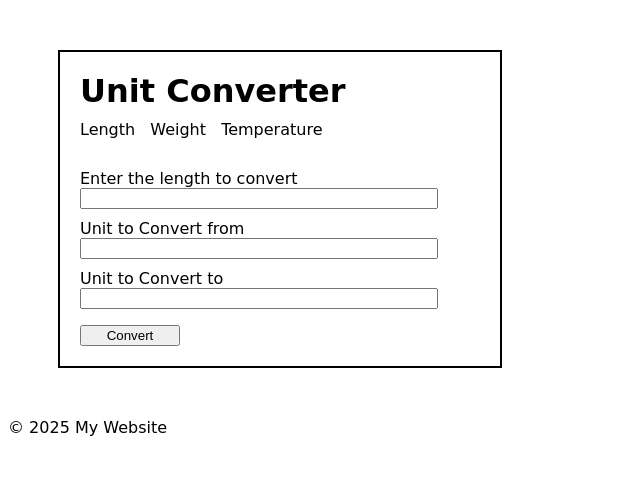
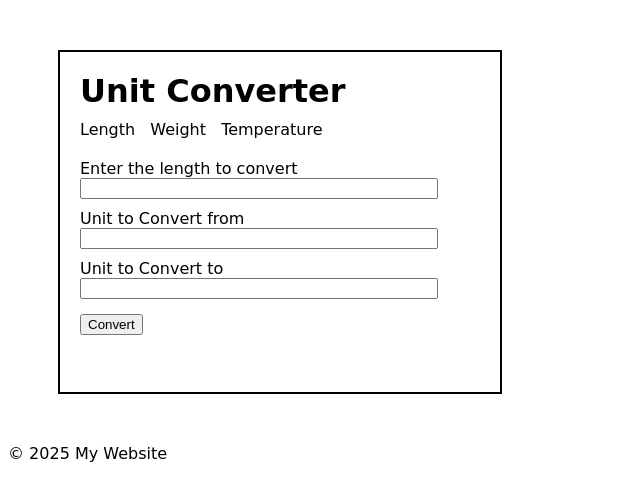
Before and after one commit to thomxsnguyen/unit_converter, a Flask app: page / in a window 1280 px wide. Shown: the top 501 px of the page, without its empty margins (0-640 px from the left). Run offline with Flask 3, Linux system fonts and the light colour scheme.

Commit message:
fixed layout after result and converting

```diff
--- a/static/script.js
+++ b/static/script.js
@@ -21,9 +21,9 @@ document.addEventListener("DOMContentLoaded", function () {
         console.log("Server Response:", data);
         document.getElementById("converted-result").innerText = data.converted;
         document.getElementById("form-view").style.display = "none";
-        document.getElementById("result-view").style.display = "block";
+        document.getElementById("result-view").style.display = "flex";
         convertBtn.style.display = "none";
-        resetBtn.style.display = "inline-block";
+        resetBtn.style.display = "flex";
       })
       .catch((err) => {
         console.error("Fetch failed:", err);
@@ -36,9 +36,9 @@ document.addEventListener("DOMContentLoaded", function () {
     document.getElementById("to").value = "";
     document.getElementById("converted-result").innerText = "";
 
-    document.getElementById("form-view").style.display = "block";
+    document.getElementById("form-view").style.display = "flex";
     document.getElementById("result-view").style.display = "none";
-    convertBtn.style.display = "inline-block";
+    convertBtn.style.display = "flex";
     resetBtn.style.display = "none";
   });
 });
--- a/static/styles.css
+++ b/static/styles.css
@@ -2,19 +2,28 @@ body {
   font-family: "Comic Sans MS";
 }
 
+.hidden {
+  display: none;
+}
 h1 {
   margin-top: 0px;
   margin-bottom: 10px;
 }
-#result {
+
+#form-view {
   margin-top: 20px;
-  font-weight: bold;
-  font-size: 36px;
+  display: flex;
+  flex-direction: column;
+  max-width: 400px;
+  gap: 10px;
 }
 
 .box {
+  display: flex;
+  flex-direction: column;
   width: 400px;
   margin: 50px;
+  height: 300px;
   padding: 20px;
   border: 2px solid #000000;
   color: black;
@@ -29,9 +38,6 @@ h1 {
   margin-top: 30px;
 }
 
-button {
-  width: 100px;
-}
 a {
   color: rgb(0, 0, 93);
 }
@@ -41,18 +47,9 @@ a:hover {
   text-decoration: underline;
 }
 
-#form-view {
-  margin-top: 30px;
-  display: flex;
-  flex-direction: column;
-  max-width: 400px;
-  gap: 10px;
-}
-
 form div {
   display: flex;
   flex-direction: column;
-  margin-bottom: 10px;
 }
 
 label {
@@ -63,6 +60,25 @@ input[type="text"] {
   width: 350px;
 }
 
+.button-group {
+  margin-top: 15px;
+}
 #reset_button {
   display: none;
 }
+
+#result-view {
+  flex-direction: column;
+  display: none;
+}
+
+#result-name {
+  font-weight: bold;
+  font-size: 20px;
+  margin-bottom: 10px;
+}
+
+#converted-result {
+  font-size: 25px;
+  margin-top: 0px;
+}
--- a/templates/index.html
+++ b/templates/index.html
@@ -16,12 +16,14 @@
         <header>
           <h1>Unit Converter</h1>
         </header>
+
         <main id="content">
           <div class="link">
             <a href="/length-converter" class="link-button">Length</a>
             <a href="/length-converter" class="link-button">Weight</a>
             <a href="/length-converter" class="link-button">Temperature</a>
           </div>
+
           <div id="form-view">
             <div>
               <label for="length">Enter the length to convert</label>
@@ -37,17 +39,21 @@
             </div>
           </div>
 
-        <div id="result-view"><p id="converted-result"></p></div>
+          <div id="result-view">
+            <p id="result-name">Result of your calculation</p>
+            <p id="converted-result"></p>
+          </div>
 
-        <div class="button-group">
-          <button id="submit_button">Convert</button>
-          <button id="reset_button">Reset</button>
-        </div>
+          <div class="button-group">
+            <button id="submit_button">Convert</button>
+            <button id="reset_button" class="hidden">Reset</button>
+          </div>
+        </main>
       </div>
     </div>
+
     <footer>
       <p>&copy; 2025 My Website</p>
     </footer>
   </body>
-</main>
 </html>
```
